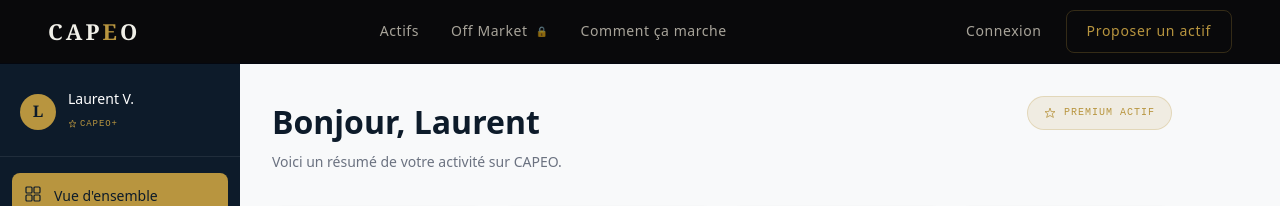
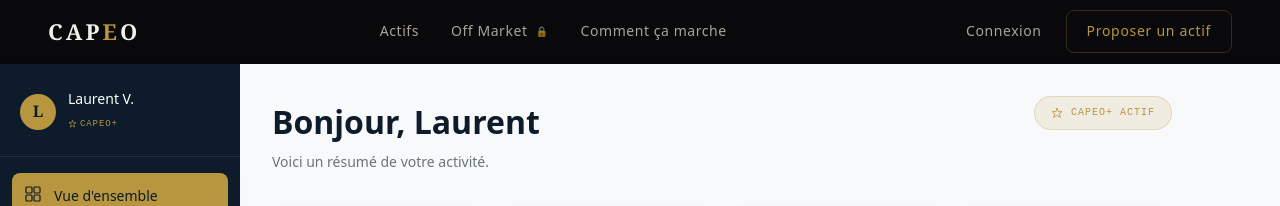
Before and after one commit to devcapeo/CAPEO, a React (Vite) app: page /dashboard in a window 1280 px wide. Shown: the top 206 px of the page. Built offline with nearby package versions, Linux system fonts and the light colour scheme.

Commit message:
Update DashOverview.jsx

```diff
--- a/src/components/dashboard/DashOverview/DashOverview.jsx
+++ b/src/components/dashboard/DashOverview/DashOverview.jsx
@@ -142,7 +142,7 @@ export default function DashOverview({ user, onNav }) {
             Bonjour, {user.name.split(' ')[0]}
           </h1>
           <p className="dash-overview__sub">
-            Voici un résumé de votre activité sur CAPEO.
+            Voici un résumé de votre activité.
           </p>
         </div>
         {user.isPremium && (
@@ -152,7 +152,7 @@ export default function DashOverview({ user, onNav }) {
                 stroke="currentColor" strokeWidth="0.8"
                 strokeLinejoin="round"/>
             </svg>
-            Premium actif
+            CAPEO+ actif
           </div>
         )}
       </div>
```
